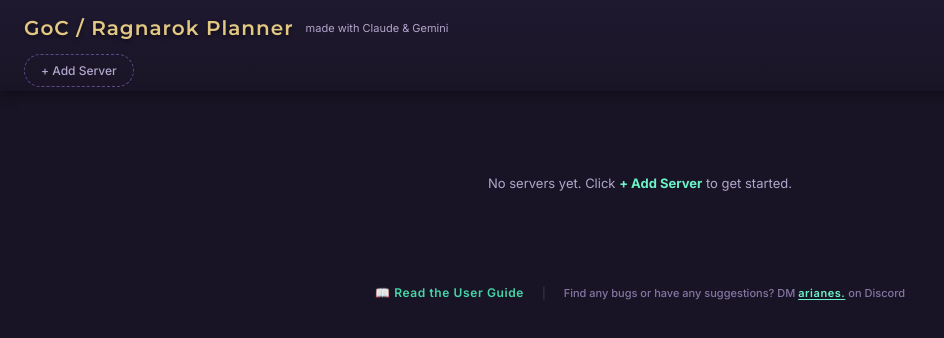
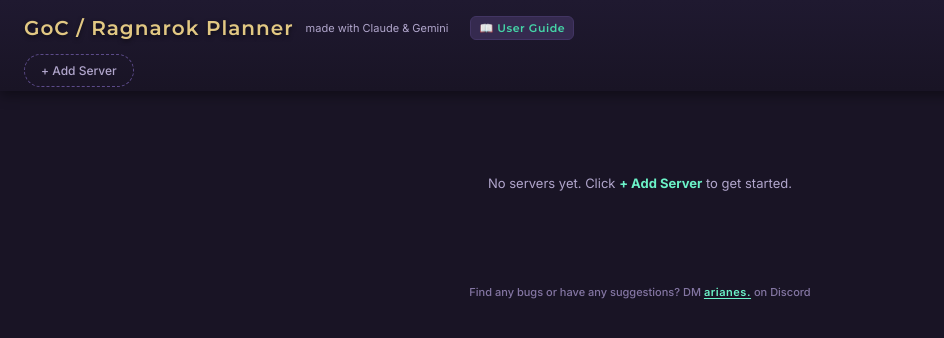
Before and after one commit to arisim67/GoC-RAG-Planner, a plain HTML site: page index.html in a window 1280 px wide. Shown: the whole page, without its empty margins (0-944 px from the left). Drawn offline with nearby package versions, Linux system fonts and the light colour scheme.

Commit message:
move user guide link to the header

```diff
--- a/index.html
+++ b/index.html
@@ -18,6 +18,7 @@
 <div class="app-header">
   <div class="app-title" style="flex:1;">
     GoC / Ragnarok Planner <small>made with Claude & Gemini</small>
+    <a href="https://github.com/arisim67/GoC-RAG-Planner#readme" target="_blank" rel="noopener noreferrer" style="color: var(--green); font-weight: 600; font-size: 11px; letter-spacing: 0.05em; text-decoration: none; text-shadow: none; background: var(--bg3); padding: 4px 8px; border-radius: 6px; border: 1px solid var(--border); margin-left: 10px;">📖 User Guide</a>
     <span id="save-status" style="font-size:11px; color:var(--text3); font-family:var(--font-body); font-weight:500; margin-left:auto; text-shadow:none; transition: color 0.3s;"></span>
   </div>
   <div class="tabs-bar" id="tabs-bar"></div>
@@ -30,11 +31,7 @@
 </div>
 
 <div style="text-align: center; padding: 10px 20px 30px; color: var(--text3); font-size: 11px; font-weight: 500;">
-  <p style="margin: 0;">
-    <a href="https://github.com/arisim67/GoC-RAG-Planner#readme" target="_blank" rel="noopener noreferrer" style="color: var(--green); font-weight: 600; font-size: 12px; letter-spacing: 0.05em; text-decoration: none; margin-right: 15px;">📖 Read the User Guide</a>
-    <span style="opacity: 0.3;">|</span>
-    <span style="margin-left: 15px;">Find any bugs or have any suggestions? DM <a href="https://discord.com/users/1013812813245988865" target="_blank" rel="noopener noreferrer" style="color: var(--accent2); font-weight: 600; letter-spacing: 0.05em; text-decoration: underline; text-underline-offset: 2px;">arianes.</a> on Discord</span>
-  </p>
+  <p style="margin: 0;">Find any bugs or have any suggestions? DM <a href="https://discord.com/users/1013812813245988865" target="_blank" rel="noopener noreferrer" style="color: var(--accent2); font-weight: 600; letter-spacing: 0.05em; text-decoration: underline; text-underline-offset: 2px;">arianes.</a> on Discord</p>
 </div>
 
 <!-- ADD IMPORT MODAL -->
```
